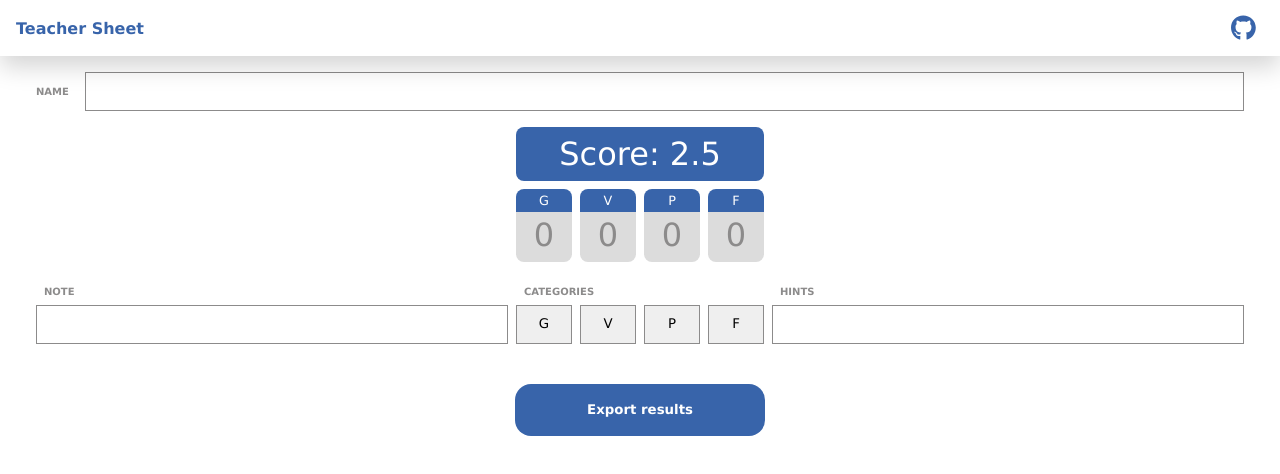
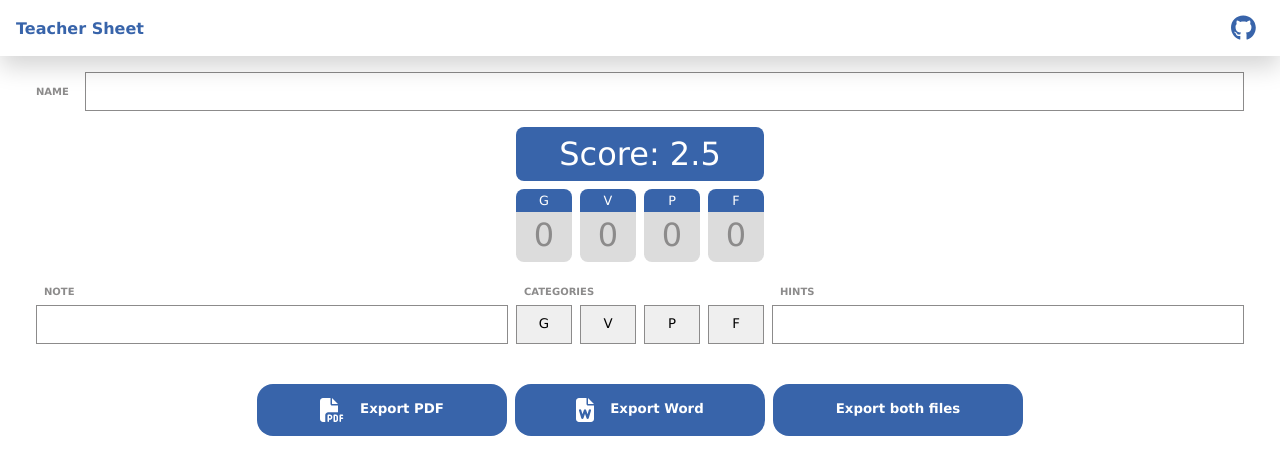
Before and after one commit to thiagoarantes/teacherSheet, a Vue app: page / in a window 1280 px wide. Shown: the top 474 px of the page. Built offline with nearby package versions, Linux system fonts and the light colour scheme.

Commit message:
Option to export individual formats

```diff
--- a/src/components/Sheet.vue
+++ b/src/components/Sheet.vue
@@ -202,7 +202,13 @@ export default {
     <ToExport :name="state.name" :lines="filterEmptyLines()" />
   </div>
   <div class="footer">
-    <button class="button" @click="exportSheet">Export results</button>
+    <button class="button pdf" @click="exportToPDF">
+      <font-awesome-icon icon="fa-solid fa-file-pdf" />
+    </button>
+    <button class="button word" @click="exportToWord">
+      <font-awesome-icon icon="fa-solid fa-file-word" />
+    </button>
+    <button class="button" @click="exportSheet">Export both files</button>
   </div>
 </template>
 
@@ -285,15 +291,26 @@ export default {
   right: 0;
   padding: var(--space-2);
   background-color: var(--neutral100);
+  display: grid;
+  grid-gap: var(--space-1);
+  grid-template-columns: 1fr 1fr 3fr;
 
   .button {
     width: 100%;
-    padding: var(--space-2);
+    height: 52px;
     border-radius: var(--space-2);
     background-color: var(--primary500);
     border: none;
     color: var(--neutral100);
     font-weight: bold;
+    display: flex;
+    gap: var(--space-2);
+    align-items: center;
+    justify-content: center;
+
+    svg {
+      height: var(--space-3);
+    }
   }
 }
 
@@ -341,17 +358,21 @@ export default {
   .footer {
     position: unset;
     text-align: center;
+    display: flex;
+    justify-content: center;
 
     .button {
       width: unset;
       width: 250px;
+
+      &.pdf:after {
+        content: "Export PDF";
+      }
+
+      &.word::after {
+        content: "Export Word";
+      }
     }
   }
 }
-
-@media print {
-  button {
-    display: none;
-  }
-}
 </style>
--- a/src/main.ts
+++ b/src/main.ts
@@ -2,9 +2,10 @@ import { createApp } from "vue";
 import App from "./App.vue";
 import { library } from "@fortawesome/fontawesome-svg-core";
 import { faGithub } from "@fortawesome/free-brands-svg-icons";
+import { faFilePdf, faFileWord } from "@fortawesome/free-solid-svg-icons";
 import { FontAwesomeIcon } from "@fortawesome/vue-fontawesome";
 
 /* add fontawesome icons to the library */
-library.add(faGithub);
+library.add(faGithub, faFilePdf, faFileWord);
 
 createApp(App).component("font-awesome-icon", FontAwesomeIcon).mount("#app");
```
